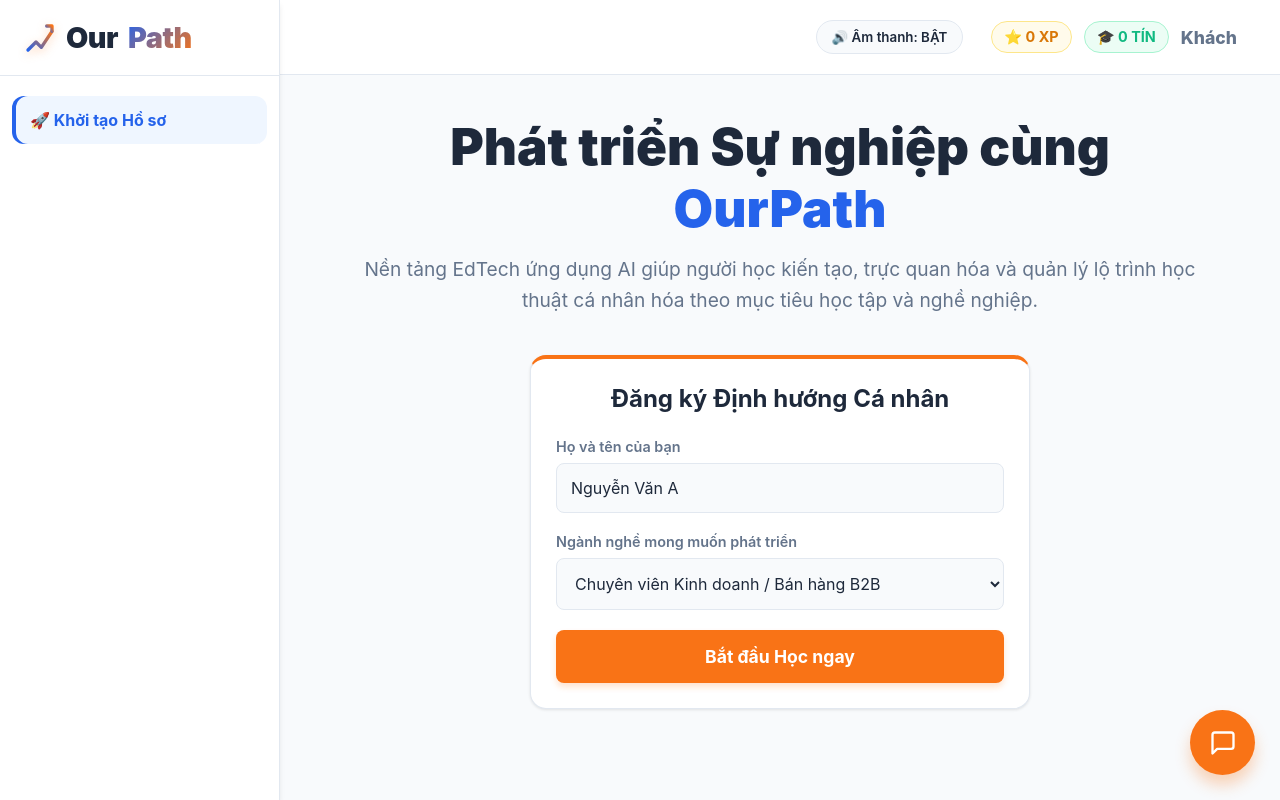
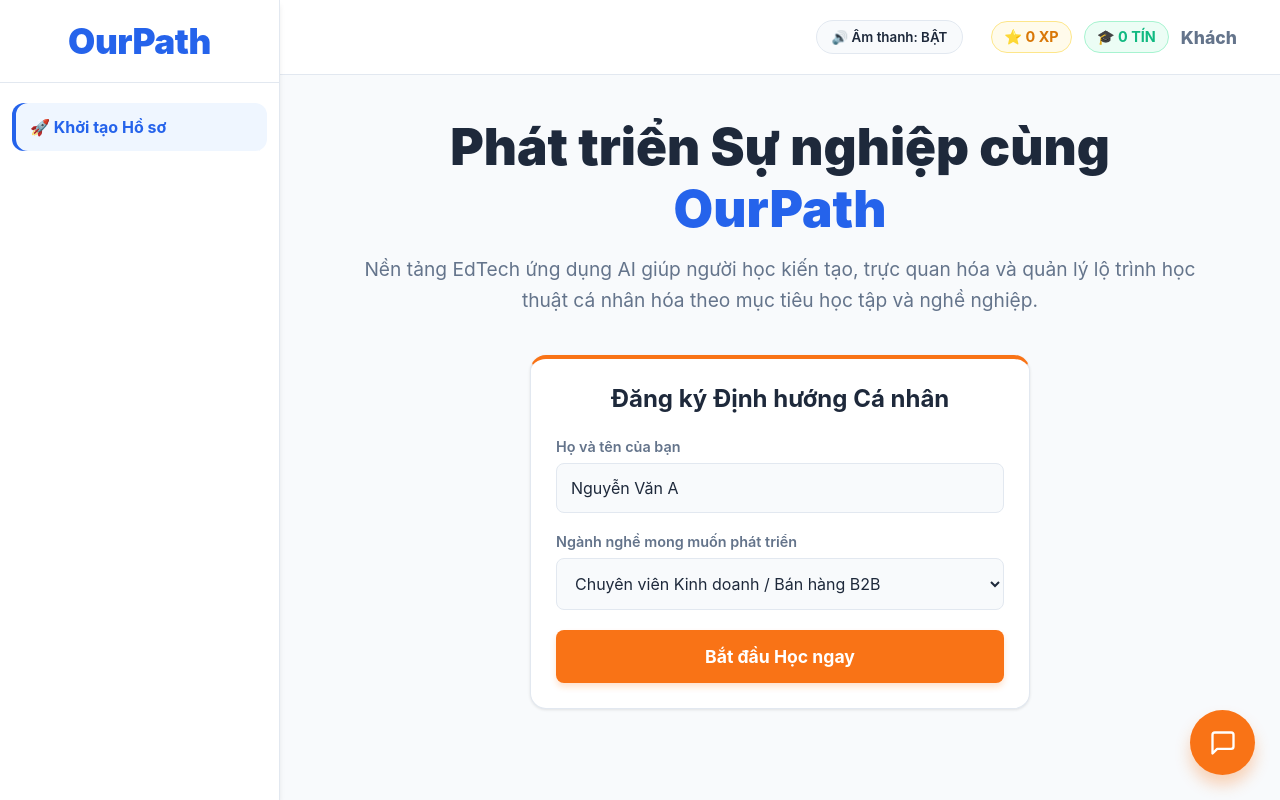
Before and after one commit to quangnguyenminhnttedu-boop/web, a plain HTML site: page index.html in a window 1280 px wide. Drawn offline with Linux system fonts and the light colour scheme.

Commit message:
Update index.html

```diff
--- a/index.html
+++ b/index.html
@@ -39,15 +39,10 @@
             display: flex; flex-direction: column; padding: 20px 0; z-index: 50; box-shadow: var(--shadow-md);
         }
 
-        /* LOGO UPGRADE (STARTUP VIBE) */
+        /* LOGO UPGRADE */
         .brand {
-            font-size: 1.8rem; font-weight: 900; padding: 0 24px 20px; border-bottom: 1px solid var(--border-color);
-            color: var(--text-main); letter-spacing: -0.5px; display: flex; align-items: center; gap: 10px;
-        }
-        .brand svg { filter: drop-shadow(0 3px 5px rgba(249, 115, 22, 0.3)); }
-        .brand span {
-            background: linear-gradient(135deg, var(--primary), var(--secondary));
-            -webkit-background-clip: text; -webkit-text-fill-color: transparent;
+            font-size: 2.2rem; font-weight: 900; padding: 0 24px 20px; border-bottom: 1px solid var(--border-color);
+            color: var(--primary); letter-spacing: -0.5px; display: flex; align-items: center; justify-content: center;
         }
 
         .menu-list { list-style: none; margin-top: 20px; display: flex; flex-direction: column; gap: 5px; padding: 0 12px; flex: 1;}
@@ -194,26 +189,16 @@
 
     <!-- SIDEBAR -->
     <nav class="sidebar">
-        <!-- STARTUP LOGO UPGRADE -->
+        <!-- LÊN ĐỜI LOGO -->
         <div class="brand">
-            <svg width="32" height="32" viewBox="0 0 24 24" fill="none" stroke="url(#logo-grad)" stroke-width="2.5" stroke-linecap="round" stroke-linejoin="round">
-                <defs>
-                    <linearGradient id="logo-grad" x1="0%" y1="100%" x2="100%" y2="0%">
-                        <stop offset="0%" stop-color="#2563eb" />
-                        <stop offset="100%" stop-color="#f97316" />
-                    </linearGradient>
-                </defs>
-                <path d="M3 21l6-6 4 4 8-12"></path>
-                <path d="M21 7V3h-4"></path>
-            </svg>
-            Our<span>Path</span>
+            OurPath
         </div>
 
         <ul class="menu-list">
             <li class="menu-item active-menu" id="menu-auth" onmouseenter="uiHover()" onclick="navTo('auth-view', this)">🚀 Khởi tạo Hồ sơ</li>
             <li class="menu-item" style="display: none;" id="menu-road" onmouseenter="uiHover()" onclick="navTo('roadmap-view', this)">🗺️ Lộ trình Đào tạo</li>
             <li class="menu-item" style="display: none;" id="menu-world" onmouseenter="uiHover()" onclick="navTo('world-view', this)">🏙️ OurPath City</li>
-            <li class="menu-item" style="display: none;" id="menu-forum" onmouseenter="uiHover()" onclick="navTo('forum-view', this)">💬 Thảo luận Cộng đồng</li>
+            <li class="menu-item" style="display: none;" id="menu-forum" onmouseenter="uiHover()" onclick="navTo('forum-view', this)">💬 The Hub</li>
             <li class="menu-item" style="display: none;" id="menu-tour" onmouseenter="uiHover()" onclick="navTo('tour-view', this)">🏆 Giải đấu Vinh danh</li>
 
             <li class="menu-item logout-btn" style="display: none;" id="menu-logout" onmouseenter="uiHover()" onclick="handleLogout()">🚪 Đăng xuất</li>
@@ -269,7 +254,6 @@
                     </select>
                 </div>
 
-                <!-- Bỏ dòng "Miễn phí" -->
                 <button class="btn btn-cta" style="width: 100%; font-size: 1.1rem; padding: 16px;" onmouseenter="uiHover()" onclick="handleLogin()">Bắt đầu Học ngay</button>
             </div>
         </div>
@@ -279,7 +263,7 @@
             <div style="display: flex; justify-content: space-between; align-items: flex-end; margin-bottom: 20px;">
                 <div>
                     <h2 style="font-size: 2rem; color: var(--text-main); margin-bottom: 5px;">Lộ trình Đào tạo Thực chiến</h2>
-                    <p style="color: var(--text-muted); font-size: 1rem;">Mở khóa từng chặng kiến thức. Click vào thẻ học phần để xem Video bài giảng và Tải tài liệu.</p>
+                    <p style="color: var(--text-muted); font-size: 1rem;">Mở khóa từng chặng kiến thức bằng cách click vào thẻ học phần để xem tài liệu và video bài giảng.</p>
                 </div>
                 <div style="background: white; padding: 10px 20px; border-radius: 30px; box-shadow: var(--shadow-sm); border: 1px solid var(--border-color); font-weight: 700;">
                     Tiến độ: <span id="rm-percent-text" style="color: var(--primary);">0%</span>
@@ -299,7 +283,7 @@
                     <canvas id="cityCanvas"></canvas>
                     <div class="city-hud">
                         <div style="color: var(--primary); font-size: 1.2rem; margin-bottom: 5px; font-weight: 800;">Khuôn viên Thực tế ảo</div>
-                        <div style="color: var(--text-muted); font-size: 0.9rem;">Học viên đang online: <strong style="color: var(--success)">1,402</strong></div>
+                        <div style="color: var(--text-muted); font-size: 0.9rem;">Học viên đang online: <strong style="color: var(--success)">1</strong></div>
                     </div>
                 </div>
 
@@ -722,6 +706,7 @@
             });
         }
 
+        // --- MODAL 1: ROADMAP DETAILS ---
         function openNodeModal(node, isCompleted) {
             activeNodeId = node.id;
             document.getElementById('modal-title').innerText = node.title;
@@ -755,7 +740,7 @@
         }
         function closeNodeModal() { document.getElementById('nodeModal').classList.remove('show'); }
 
-        // --- KPI DASHBOARD MODAL ---
+        // --- MODAL 2: KPI DASHBOARD ---
         function openKPIModal() {
             if(user.name === "Khách") return;
             uiClick(); document.getElementById('kpiModal').classList.add('show');
```
